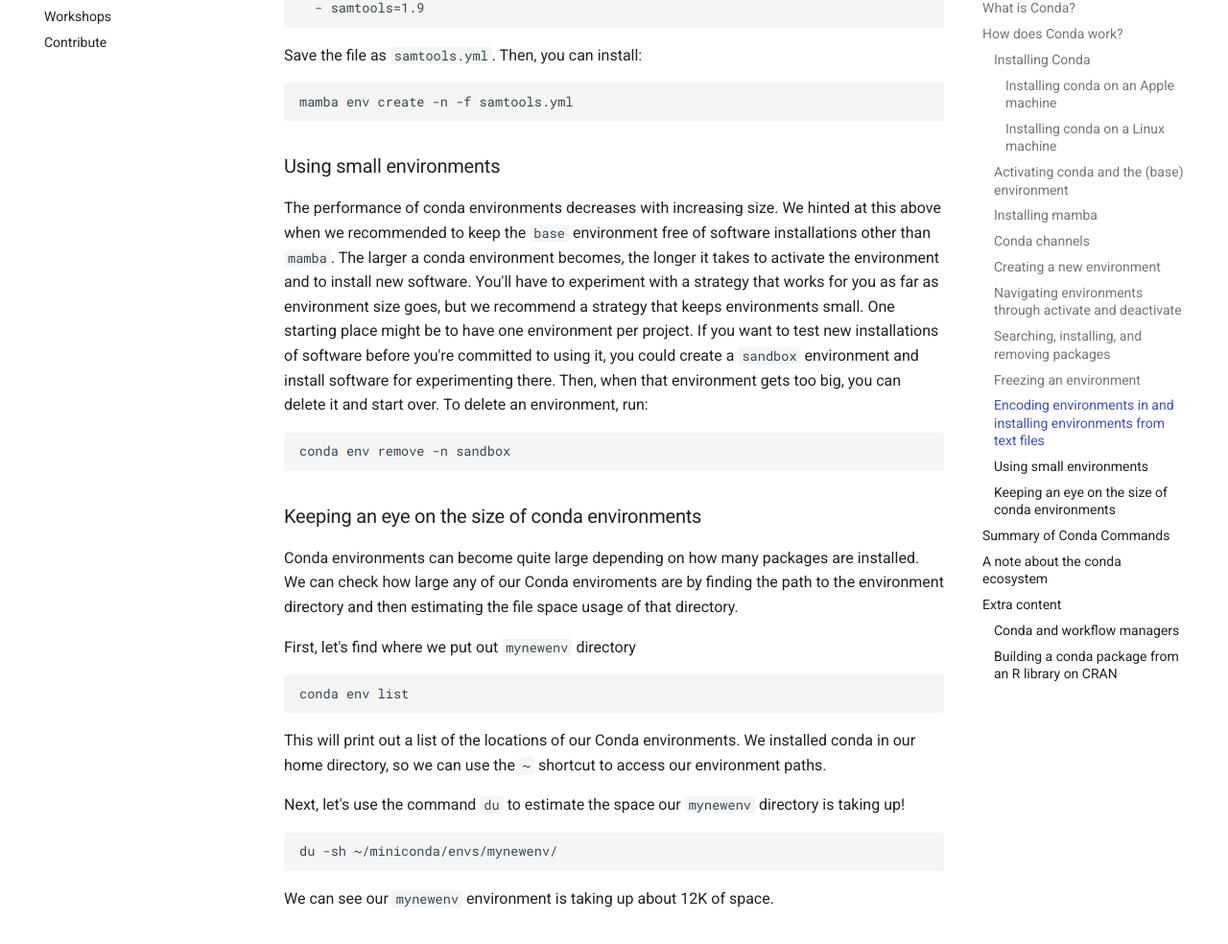
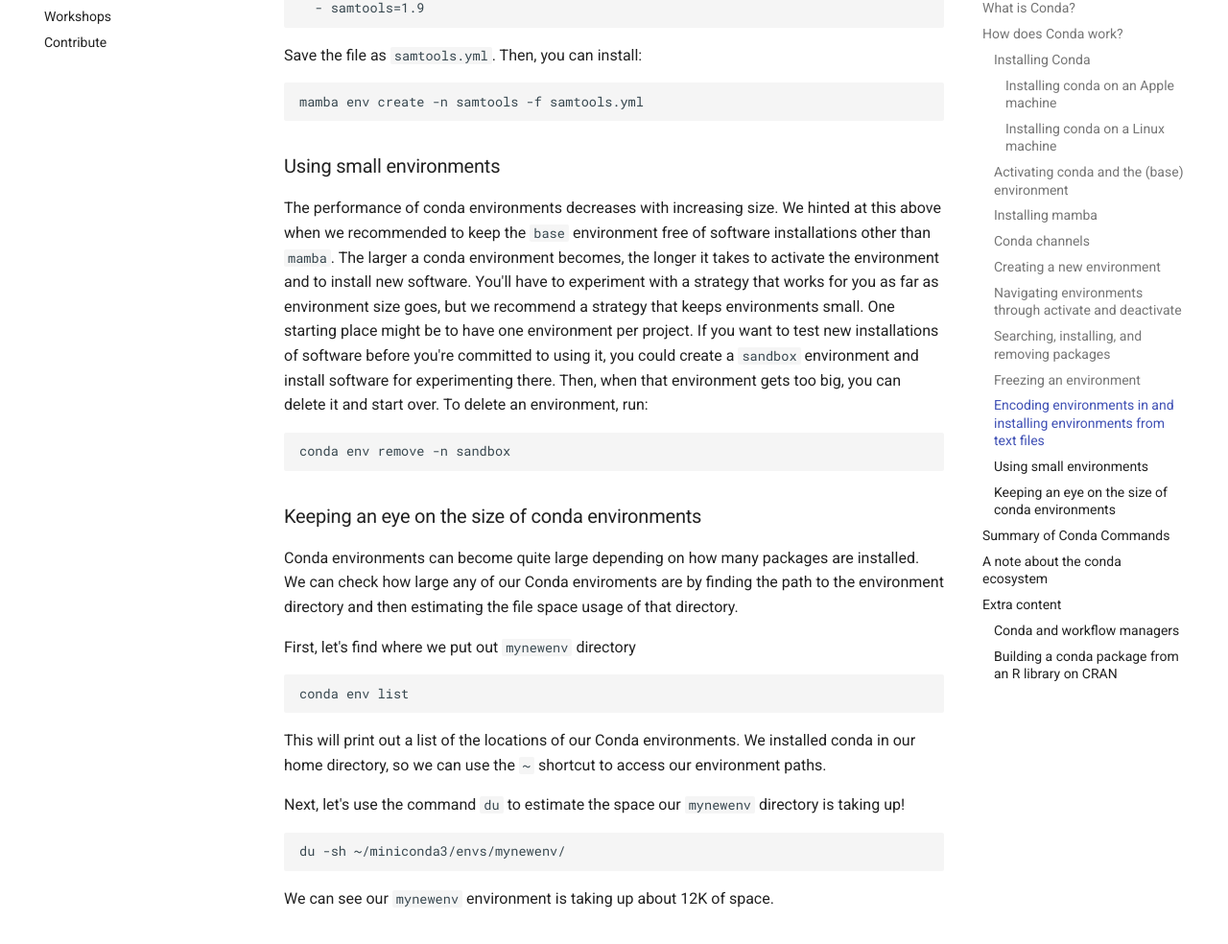
Before and after one commit to Arcadia-Science/arcadia-computational-training, an MkDocs documentation site: the page built from docs/arcadia-users-group/20221017-conda/lesson.md, in a window 1280 px wide and 1400 px high, scrolled down 6059 px. Shown: the part 163-1147 px from the top of the window at 96% size. Built offline with MkDocs 1.6.1 and Material for MkDocs 9.7.7, drawn with Linux system fonts in a browser that asks for light colours; comment, search, counter and statistics services are not loaded.

Commit message:
command typos

````diff
--- a/docs/arcadia-users-group/20221017-conda/lesson.md
+++ b/docs/arcadia-users-group/20221017-conda/lesson.md
@@ -270,7 +270,7 @@ Save the file as `samtools.yml`.
 Then, you can install:
 
 ```
-mamba env create -n -f samtools.yml
+mamba env create -n samtools -f samtools.yml
 ```
 
 ### Using small environments
@@ -304,7 +304,7 @@ We installed conda in our home directory, so we can use the `~` shortcut to acce
 Next, let's use the command `du` to estimate the space our `mynewenv` directory is taking up!
 
 ```
-du -sh ~/miniconda/envs/mynewenv/
+du -sh ~/miniconda3/envs/mynewenv/
 ```
 
 We can see our `mynewenv` environment is taking up about 12K of space.
````
